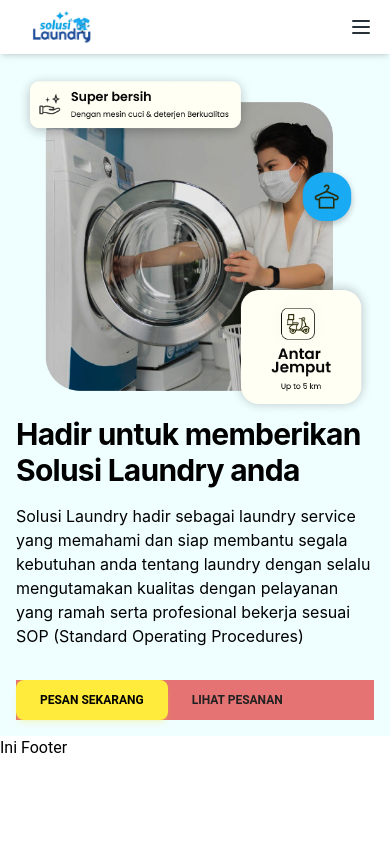
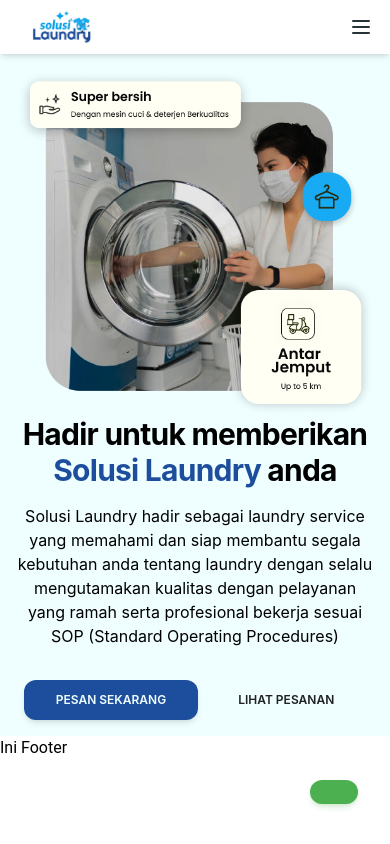
Before and after one commit to muhammadgimnastiar/solusi-laundry, a React (Create React App) app: page / in a window 390 px wide. Built offline with nearby package versions, Linux system fonts and the light colour scheme.

Commit message:
Add floating wa button, update hero, and theme

```diff
--- a/src/App.jsx
+++ b/src/App.jsx
@@ -1,33 +1,31 @@
-import React from 'react'
-import {BrowserRouter,Routes, Route} from 'react-router-dom'
+import React from "react";
+import { BrowserRouter, Routes, Route } from "react-router-dom";
 
 // import styling dari tailwind
-import '../src/assets/css/tailwind.css'
+import "../src/assets/css/tailwind.css";
 
 //import komponen
 
-import Home from './pages/Home/Home'
-import Pesanan from './pages/Pesanan/Pesanan'
-import Paket from './pages/Paket/Paket'
-import Footer from './components/Footer/Footer'
-import Navbar from './components/Navbar/Navbar'
-
-
+import Home from "./pages/Home/Home";
+import Pesanan from "./pages/Pesanan/Pesanan";
+import Paket from "./pages/Paket/Paket";
+import Footer from "./components/Footer/Footer";
+import Navbar from "./components/Navbar/Navbar";
+import Icons from "./assets/css/icons";
 
 export default function App() {
   return (
     <BrowserRouter>
-    {/* Komponen navbar */}
-    <Navbar/>
+      {/* Komponen navbar */}
+      <Navbar />
+      <Icons />
       <Routes>
-        <Route path="/" element={<Home/>} />
-        <Route path="/pesanan" element={<Pesanan/>} />
-        <Route path="/paket" element={<Paket/>} />
-
-
+        <Route path="/" element={<Home />} />
+        <Route path="/pesanan" element={<Pesanan />} />
+        <Route path="/paket" element={<Paket />} />
       </Routes>
-    {/* Komponen Footer */}
-    <Footer/>
+      {/* Komponen Footer */}
+      <Footer />
     </BrowserRouter>
-  )
+  );
 }
--- /dev/null
+++ b/src/assets/css/icons.jsx
@@ -0,0 +1,15 @@
+import React from "react";
+
+function Icons() {
+  return (
+    <link
+      rel="stylesheet"
+      href="https://cdnjs.cloudflare.com/ajax/libs/font-awesome/6.2.1/css/all.min.css"
+      integrity="sha512-MV7K8+y+gLIBoVD59lQIYicR65iaqukzvf/nwasF0nqhPay5w/9lJmVM2hMDcnK1OnMGCdVK+iQrJ7lzPJQd1w=="
+      crossorigin="anonymous"
+      referrerpolicy="no-referrer"
+    />
+  );
+}
+
+export default Icons;
--- a/src/components/Hero/Hero.jsx
+++ b/src/components/Hero/Hero.jsx
@@ -1,5 +1,5 @@
-import React from 'react'
-import { Button } from '@material-tailwind/react';
+import React from "react";
+import { Button } from "@material-tailwind/react";
 
 function Hero() {
   return (
@@ -7,23 +7,36 @@ function Hero() {
       <div className="container mx-auto p-4 lg:pt-20 lg:px-20">
         <div className="grid grid-cols-12">
           <div className="col-span-12 lg:col-span-7 order-2 lg:order-1 ">
-                    <div >
-                        <h1 className='font-inter font-bold text-3xl lg:text-6xl tracking-tight'>Hadir untuk memberikan <span className='text-primary-orange'>Solusi Laundry</span> anda</h1>
-                        <h5 className='font-inter text-base mt-4 mb-8 lg:mt-12 lg-mb-20'>Solusi Laundry  hadir sebagai laundry service yang memahami dan siap membantu segala kebutuhan anda tentang laundry dengan selalu mengutamakan kualitas dengan pelayanan  yang ramah serta profesional bekerja sesuai SOP (Standard Operating Procedures)</h5>
+            <div className="justify-center xl:justify-start">
+              <h1 className="font-inter font-bold text-3xl lg:text-6xl tracking-tight text-center lg:text-start">
+                Hadir untuk memberikan{" "}
+                <span className="text-primary-blue">Solusi Laundry</span> anda
+              </h1>
+              <h5 className="font-inter text-base mt-4 mb-8 lg:mt-12 lg-mb-20 text-center lg:text-start">
+                Solusi Laundry hadir sebagai laundry service yang memahami dan
+                siap membantu segala kebutuhan anda tentang laundry dengan
+                selalu mengutamakan kualitas dengan pelayanan yang ramah serta
+                profesional bekerja sesuai SOP (Standard Operating Procedures)
+              </h5>
             </div>
-                    <div className='bg-red-300'>
-                        <Button color='yellow'>Pesan Sekarang</Button>
-                        <Button variant='text'>Lihat Pesanan</Button>
+            <div className="gap-2 mx-auto flex justify-center xl:justify-start">
+              <Button className="bg-primary-blue rounded-xl px-8 py-3 font-inter font-semibold text-bg ">
+                Pesan Sekarang
+              </Button>
+              <Button
+                className="rounded-xl px-8 py-3 font-inter font-semibold "
+                variant="text"
+              >
+                Lihat Pesanan
+              </Button>
             </div>
           </div>
-                <div className="col-span-12 lg:col-span-5 order-1">
-                    <div><img src="./images/hero.png"  alt="" /></div>
-                </div>
-
+          <div className="col-span-12 lg:col-span-5 order-1 ">
+            <img src="./images/hero.png" className="items-center" alt="" />
           </div>
         </div>
       </div>
-
+    </div>
   );
 }
 
--- a/src/pages/Home/Home.jsx
+++ b/src/pages/Home/Home.jsx
@@ -1,12 +1,23 @@
-import React from 'react'
+import React from "react";
+import { Button } from "@material-tailwind/react";
 
 
-import Hero from '../../components/Hero/Hero';
+
+import Hero from "../../components/Hero/Hero";
 
 function Home() {
-    return (
-        <Hero/>
-     );
+  return (
+    <>
+      <Hero />
+
+      <Button
+        color="green"
+        className="fixed z-50 right-8 bottom-10 rounded-full "
+      >
+        <i className="fab fa-whatsapp text-lg" />
+      </Button>
+    </>
+  );
 }
 
 export default Home;
```
Also changed, not shown: src/components/Navbar/Navbar.jsx (+18 -15 lines). Lines whose indentation alone changed are shown as unchanged.
